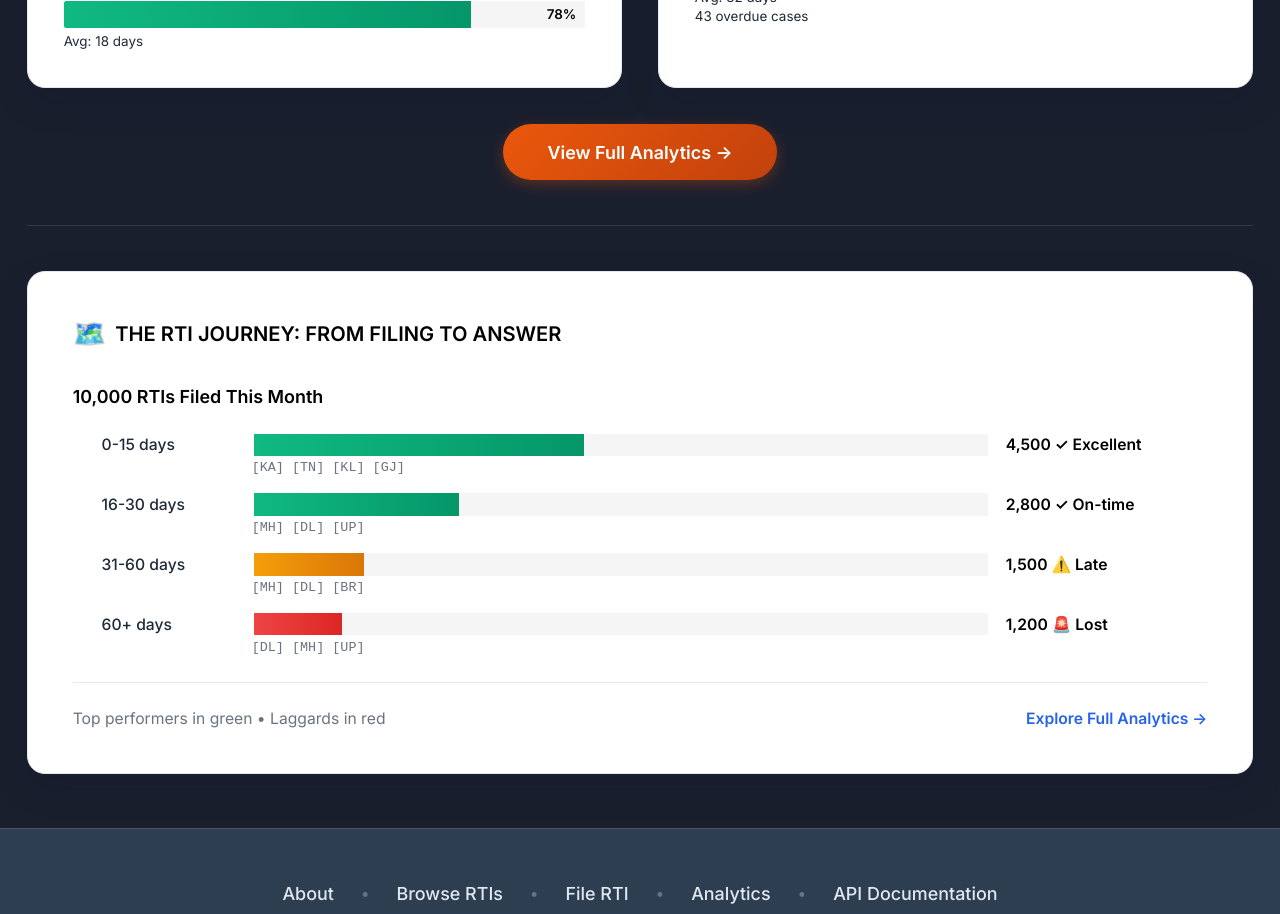
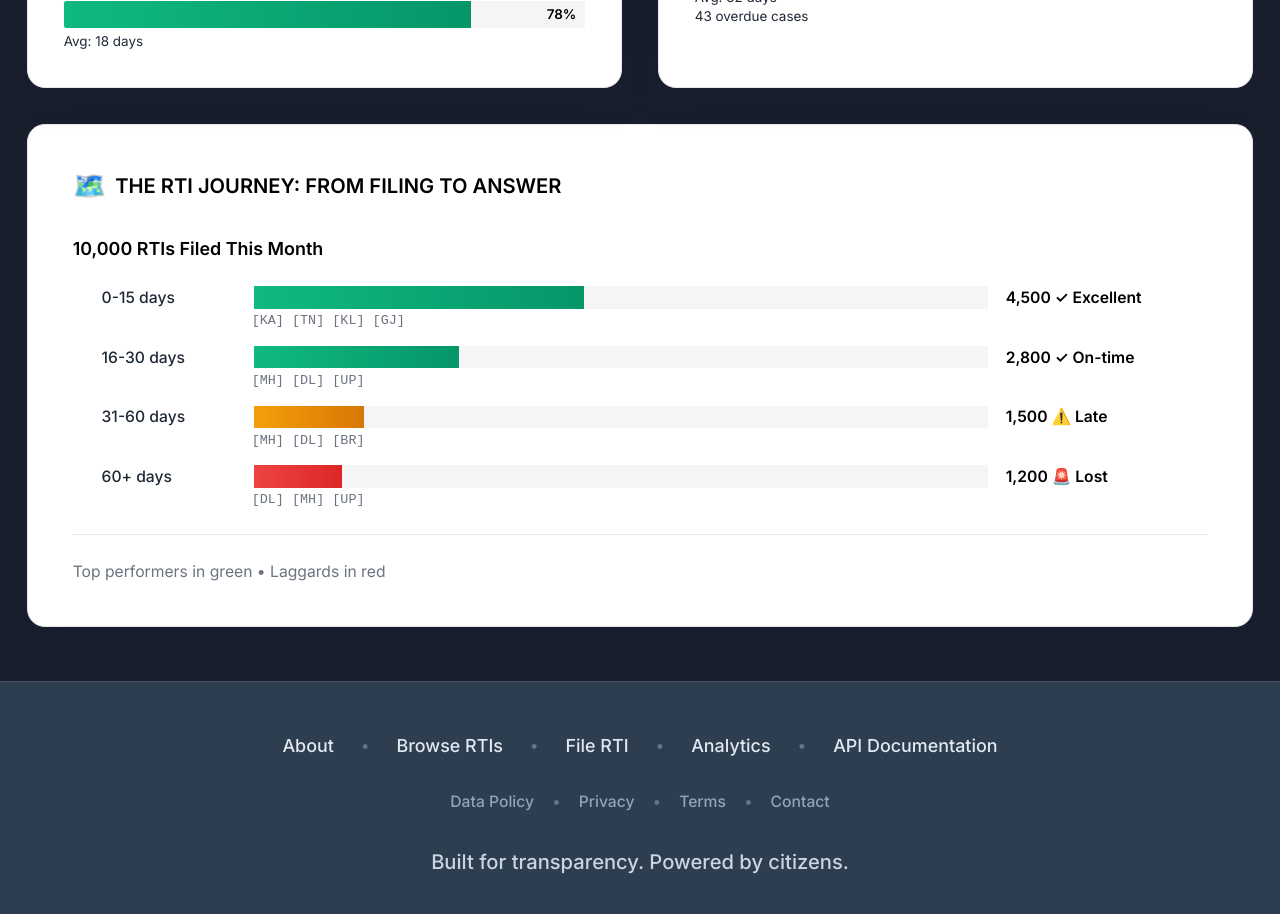
Before and after one commit to Yugantar-NGO/youRTI-UI, a Next.js app: page / in a window 1280 px wide. Shown: the part 4560-5474 px from the top of the page. Built offline with nearby package versions, Linux system fonts and the light colour scheme.

Commit message:
refactor(landing): remove analytics links from SystemPulse

```diff
--- a/src/components/features/landing/organisms/SystemPulse.tsx
+++ b/src/components/features/landing/organisms/SystemPulse.tsx
@@ -110,13 +110,6 @@ export function SystemPulse({ className = '' }: SystemPulseProps) {
         </div>
       </div>
 
-      {/* Compare All Button */}
-      <div className={styles.compareSection}>
-        <a href="/analytics" className={styles.compareButton}>
-          View Full Analytics →
-        </a>
-      </div>
-
       {/* RTI Journey */}
       <div className={styles.journeyPanel}>
         <div className={styles.journeyHeader}>
@@ -174,9 +167,6 @@ export function SystemPulse({ className = '' }: SystemPulseProps) {
 
           <div className={styles.journeyFooter}>
             <p className={styles.journeyNote}>Top performers in green • Laggards in red</p>
-            <a href="/analytics" className={styles.journeyLink}>
-              Explore Full Analytics →
-            </a>
           </div>
         </div>
       </div>
```
